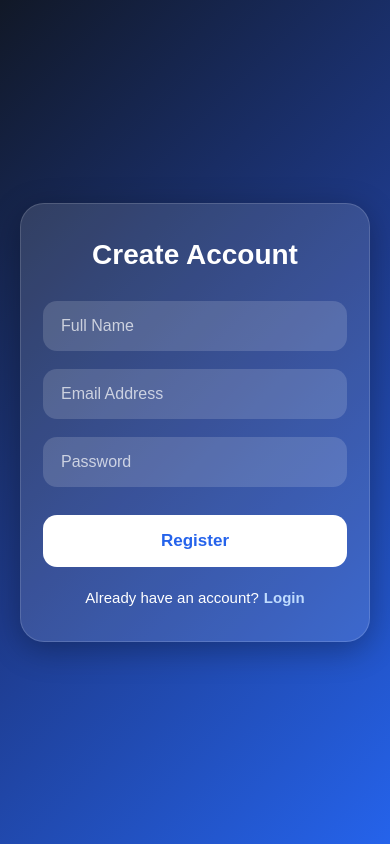
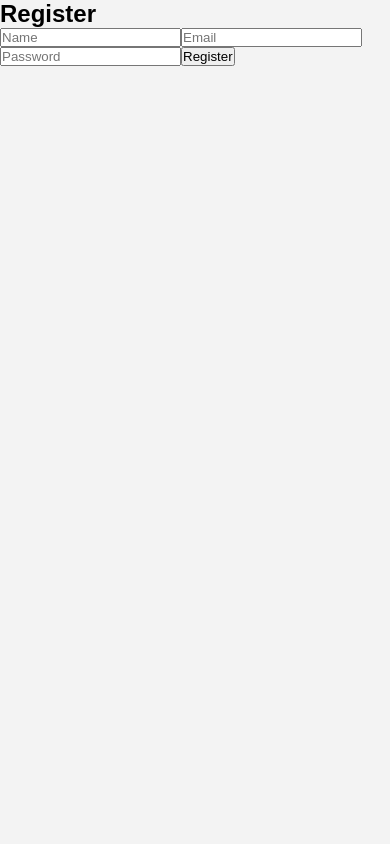
Before and after one commit to sopon388/facio, a React app in the folder frontend/: page /register in a window 390 px wide. Built offline with nearby package versions, Linux system fonts and the light colour scheme; the HTML template or start-up script is replaced by a standard one.

Commit message:
Frontend update

```diff
--- a/frontend/src/api/axios.js
+++ b/frontend/src/api/axios.js
@@ -1,27 +1,17 @@
 import axios from "axios";
 
 const API = axios.create({
-
-  baseURL:
-    "http://localhost:5000/api"
+  baseURL: import.meta.env.VITE_API_URL,
 });
 
+API.interceptors.request.use((config) => {
+  const token = localStorage.getItem("token");
 
-// TOKEN
-API.interceptors.request.use(
-  (config) => {
+  if (token) {
+    config.headers.Authorization = `Bearer ${token}`;
+  }
 
-    const token =
-      localStorage.getItem("token");
-
-    if (token) {
-
-      config.headers.Authorization =
-        `Bearer ${token}`;
-    }
-
-    return config;
-  }
-);
+  return config;
+});
 
 export default API;
--- a/frontend/src/pages/Register/Register.css
+++ b/frontend/src/pages/Register/Register.css
@@ -2,213 +2,96 @@
   margin: 0;
   padding: 0;
   box-sizing: border-box;
+  font-family: Arial, sans-serif;
 }
 
-
-.register-page {
-  width: 100%;
+body {
+  background: linear-gradient(
+    135deg,
+    #0f1f6d,
+    #2345c7
+  );
   min-height: 100vh;
-
   display: flex;
   justify-content: center;
   align-items: center;
-
-  padding: 20px;
-
-  background:
-    linear-gradient(
-      135deg,
-      #111827,
-      #1e3a8a,
-      #2563eb
-    );
 }
 
+.register-container {
+  width: 90%;
+  max-width: 520px;
+  padding: 40px;
+  border-radius: 30px;
 
-.register-form {
-  width: 100%;
-  max-width: 420px;
+  background: rgba(255, 255, 255, 0.12);
 
-  padding: 40px 30px;
+  border: 1px solid rgba(255, 255, 255, 0.2);
 
-  border-radius: 28px;
-
-  background:
-    rgba(255,255,255,0.12);
-
-
-  border:
-    1px solid rgba(255,255,255,0.15);
-
-  box-shadow:
-    0 8px 32px rgba(0,0,0,0.3);
-
-  animation:
-    fadeIn 0.5s ease;
+  box-shadow: 0 8px 32px rgba(0, 0, 0, 0.2);
 }
 
-
-/* TITLE */
-.register-form h2 {
+.register-container h1 {
   text-align: center;
-
   color: white;
-
-  font-size: 32px;
-
   margin-bottom: 30px;
-
-  font-weight: 700;
+  font-size: 48px;
+  font-weight: bold;
 }
 
+.error-message {
+  background: rgba(170, 76, 139, 0.8);
+  color: white;
+  padding: 15px;
+  border-radius: 15px;
+  text-align: center;
+  margin-bottom: 20px;
+}
 
-/* INPUT */
-.register-form input {
+.form-group {
+  margin-bottom: 22px;
+}
+
+.form-group input {
   width: 100%;
-
-  padding: 16px 18px;
-
-  margin-bottom: 18px;
-
+  padding: 18px 22px;
   border: none;
-
-  border-radius: 14px;
-
+  border-radius: 20px;
+  font-size: 18px;
   outline: none;
 
-  font-size: 16px;
+  background: rgba(255, 255, 255, 0.8);
+}
 
-  background:
-    rgba(255,255,255,0.15);
+.form-group input:focus {
+  border: 2px solid #4a90ff;
+}
 
-  color: white;
-
+.register-btn {
+  width: 100%;
+  padding: 18px;
+  border: none;
+  border-radius: 20px;
+  background: white;
+  color: #2d5cff;
+  font-size: 24px;
+  font-weight: bold;
+  cursor: pointer;
   transition: 0.3s;
 }
 
-
-.register-form input::placeholder {
-  color:
-    rgba(255,255,255,0.7);
+.register-btn:hover {
+  transform: scale(1.03);
 }
 
-
-.register-form input:focus {
-  background:
-    rgba(255,255,255,0.25);
-
-  transform: scale(1.02);
+.login-link {
+  text-align: center;
+  margin-top: 25px;
+  color: white;
+  font-size: 22px;
 }
 
-
-/* BUTTON */
-.register-form button {
-  width: 100%;
-
-  padding: 16px;
-
-  margin-top: 10px;
-
-  border: none;
-
-  border-radius: 14px;
-
-  background: white;
-
-  color: #2563eb;
-
-  font-size: 17px;
-
-  font-weight: 700;
-
-  cursor: pointer;
-
-  transition: 0.3s;
+.login-link a {
+  color: #8fb8ff;
+  text-decoration: none;
+  font-weight: bold;
 }
-
-
-.register-form button:hover {
-  transform: translateY(-2px);
-
-  background: #dbeafe;
-}
-
-
-/* ERROR */
-.error-message {
-  background:
-    rgba(255,0,0,0.15);
-
-  color: #fecaca;
-
-  padding: 12px;
-
-  border-radius: 12px;
-
-  margin-bottom: 18px;
-
-  text-align: center;
-
-  font-size: 14px;
-}
-
-
-/* TEXT */
-.register-form p {
-  margin-top: 22px;
-
-  text-align: center;
-
-  color: white;
-
-  font-size: 15px;
-}
-
-
-.register-form a {
-  color: #bfdbfe;
-
-  text-decoration: none;
-
-  font-weight: 600;
-
-  margin-left: 5px;
-}
-
-
-.register-form a:hover {
-  text-decoration: underline;
-}
-
-
-/* ANIMATION */
-@keyframes fadeIn {
-
-  from {
-    opacity: 0;
-    transform: translateY(20px);
-  }
-
-  to {
-    opacity: 1;
-    transform: translateY(0);
-  }
-}
-
-
-/* MOBILE */
-@media (max-width: 500px) {
-
-  .register-form {
-
-    padding: 35px 22px;
-
-    border-radius: 24px;
-  }
-
-  .register-form h2 {
-
-    font-size: 28px;
-  }
-
-}
--- a/frontend/src/pages/Register/Register.jsx
+++ b/frontend/src/pages/Register/Register.jsx
@@ -1,163 +1,94 @@
 import { useState } from "react";
-
-import { Link, useNavigate } from "react-router-dom";
-
-import { registerUser } from "../../services/authService";
-
-import "./Register.css";
+import { useNavigate } from "react-router-dom";
+import API from "../../api/axios";
 
 const Register = () => {
-
   const navigate = useNavigate();
 
-  const [formData, setFormData] =
-    useState({
-      name: "",
-      email: "",
-      password: ""
-    });
+  const [name, setName] = useState("");
+  const [email, setEmail] = useState("");
+  const [password, setPassword] = useState("");
+  const [message, setMessage] = useState("");
 
-  const [loading, setLoading] =
-    useState(false);
-
-  const [error, setError] =
-    useState("");
-
-
-  // =========================
-  // HANDLE INPUT CHANGE
-  // =========================
-  const handleChange = (e) => {
-
-    setFormData({
-      ...formData,
-
-      [e.target.name]:
-        e.target.value
-    });
-  };
-
-
-  // =========================
-  // HANDLE SUBMIT
-  // =========================
-  const handleSubmit = async (e) => {
-
+  const submitHandler = async (e) => {
     e.preventDefault();
 
-    setError("");
-
     try {
-
-      setLoading(true);
-
-      const data =
-        await registerUser(formData);
-
-
-      // SAVE TOKEN
-      localStorage.setItem(
-        "token",
-        data.token
+      const { data } = await API.post(
+        "/auth/register",
+        {
+          name,
+          email,
+          password,
+        }
       );
 
+      if (data.token) {
+        localStorage.setItem(
+          "token",
+          data.token
+        );
+      }
 
-      // REDIRECT
-      navigate("/");
+      setMessage(
+        "Registration Successful!"
+      );
+
+      setTimeout(() => {
+        navigate("/login");
+      }, 1000);
 
     } catch (error) {
-
-      setError(
+      setMessage(
         error.response?.data?.message ||
         "Registration Failed"
       );
-
-    } finally {
-
-      setLoading(false);
     }
   };
 
+  return (
+    <div className="register-container">
+      <h2>Register</h2>
 
-  return (
-
-    <div className="register-page">
-
-      <form
-        className="register-form"
-        onSubmit={handleSubmit}
-      >
-
-        <h2>
-          Create Account
-        </h2>
-
-
-        {error && (
-
-          <div className="error-message">
-
-            {error}
-
-          </div>
-
-        )}
-
-
+      <form onSubmit={submitHandler}>
         <input
           type="text"
-          placeholder="Full Name"
-          name="name"
-          value={formData.name}
-          onChange={handleChange}
+          placeholder="Name"
+          value={name}
+          onChange={(e) =>
+            setName(e.target.value)
+          }
           required
         />
 
-
         <input
           type="email"
-          placeholder="Email Address"
-          name="email"
-          value={formData.email}
-          onChange={handleChange}
+          placeholder="Email"
+          value={email}
+          onChange={(e) =>
+            setEmail(e.target.value)
+          }
           required
         />
-
 
         <input
           type="password"
           placeholder="Password"
-          name="password"
-          value={formData.password}
-          onChange={handleChange}
+          value={password}
+          onChange={(e) =>
+            setPassword(e.target.value)
+          }
           required
         />
 
-
-        <button
-          type="submit"
-          disabled={loading}
-        >
-
-          {loading
-            ? "Creating..."
-            : "Register"}
-
+        <button type="submit">
+          Register
         </button>
-
-
-        <p>
-
-          Already have an account?
-
-          <Link to="/login">
-            Login
-          </Link>
-
-        </p>
-
       </form>
 
+      {message && (
+        <p>{message}</p>
+      )}
     </div>
   );
 };
--- a/frontend/src/services/authService.js
+++ b/frontend/src/services/authService.js
@@ -1,49 +1,26 @@
 import API from "../api/axios";
 
-const BASE_URL = import.meta.env.VITE_API_URL;
-
-
-// =========================
-// REGISTER USER
-// =========================
-export const registerUser =
-  async (userData) => {
-
-    const { data } =
-      await API.post(
-        `${BASE_URL}/api/auth/register`,
+export const registerUser = async (userData) => {
+  const { data } = await API.post(
+    "/auth/register",
     userData
   );
 
   return data;
 };
 
-
-// =========================
-// LOGIN USER
-// =========================
-export const loginUser =
-  async (userData) => {
-
-    const { data } =
-      await API.post(
-        `${BASE_URL}/api/auth/login`,
+export const loginUser = async (userData) => {
+  const { data } = await API.post(
+    "/auth/login",
     userData
   );
 
   return data;
 };
 
-
-// =========================
-// GET PROFILE
-// =========================
-export const getProfile =
-  async () => {
-
-    const { data } =
-      await API.get(
-        `${BASE_URL}/api/auth/me`
+export const getProfile = async () => {
+  const { data } = await API.get(
+    "/auth/me"
   );
 
   return data;
```
Also changed, not shown: 1 other file (tests, documents, lock files or other folders). Lines whose indentation alone changed are shown as unchanged.
